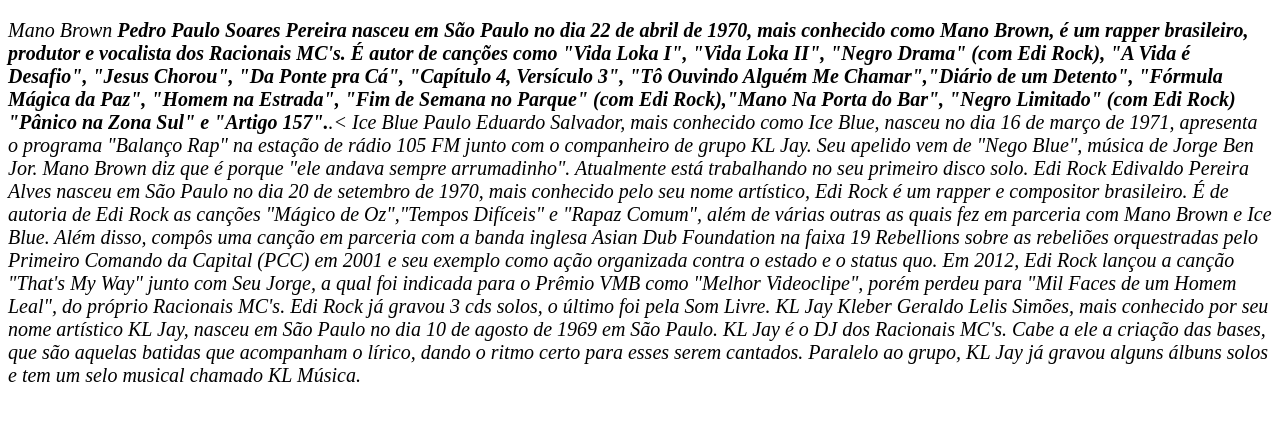
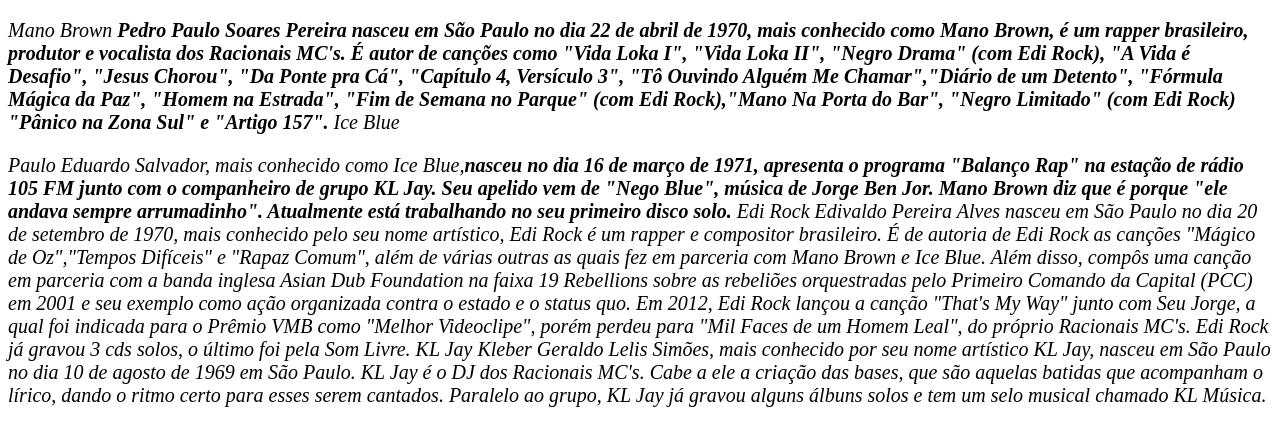
Before and after one commit to kaupgg/kaupgg, a plain HTML site: page index.html in a window 1280 px wide. Shown: the part 227-672 px from the top of the page. Drawn offline with Linux system fonts and the light colour scheme.

Commit message:
Update index.html

```diff
--- a/index.html
+++ b/index.html
@@ -19,14 +19,15 @@
      <p>Sua história é marcada por sucesso como <strong>"Diario de um Detento"</strong> e <strong>"Negro Drama"</strong>.</p>
 
 <h1 style="text-align: center">Integrantes</h1>
+
 <p style="font-size: 20px"><em>Mano Brown <strong>Pedro Paulo Soares Pereira nasceu em São Paulo no dia 22 de abril de 1970, mais conhecido como Mano Brown, é um rapper brasileiro, produtor e vocalista dos Racionais MC's.
 É autor de canções como "Vida Loka I", "Vida Loka II", "Negro Drama" (com Edi Rock), "A Vida é Desafio", "Jesus Chorou", "Da Ponte pra Cá", "Capítulo 4, Versículo 3", "Tô Ouvindo Alguém Me Chamar","Diário de um Detento",
-"Fórmula Mágica da Paz", "Homem na Estrada", "Fim de Semana no Parque" (com Edi Rock),"Mano Na Porta do Bar", "Negro Limitado" (com Edi Rock) "Pânico na Zona Sul" e "Artigo 157".</strong>.<
+"Fórmula Mágica da Paz", "Homem na Estrada", "Fim de Semana no Parque" (com Edi Rock),"Mano Na Porta do Bar", "Negro Limitado" (com Edi Rock) "Pânico na Zona Sul" e "Artigo 157".</strong>
 
 
 Ice Blue
-Paulo Eduardo Salvador, mais conhecido como Ice Blue, nasceu no dia 16 de março de 1971, apresenta o programa "Balanço Rap" na estação de rádio 105 FM junto com o companheiro de grupo KL Jay.
- Seu apelido vem de "Nego Blue", música de Jorge Ben Jor. Mano Brown diz que é porque "ele andava sempre arrumadinho". Atualmente está trabalhando no seu primeiro disco solo.
+<p style="font-size: 20px"><em>Paulo Eduardo Salvador, mais conhecido como Ice Blue,<strong>nasceu no dia 16 de março de 1971, apresenta o programa "Balanço Rap" na estação de rádio 105 FM junto com o companheiro de grupo KL Jay.
+ Seu apelido vem de "Nego Blue", música de Jorge Ben Jor. Mano Brown diz que é porque "ele andava sempre arrumadinho". Atualmente está trabalhando no seu primeiro disco solo.</strong>
 
 Edi Rock
 Edivaldo Pereira Alves nasceu em São Paulo no dia 20 de setembro de 1970, mais conhecido pelo seu nome artístico, Edi Rock é um rapper e compositor brasileiro.
```
